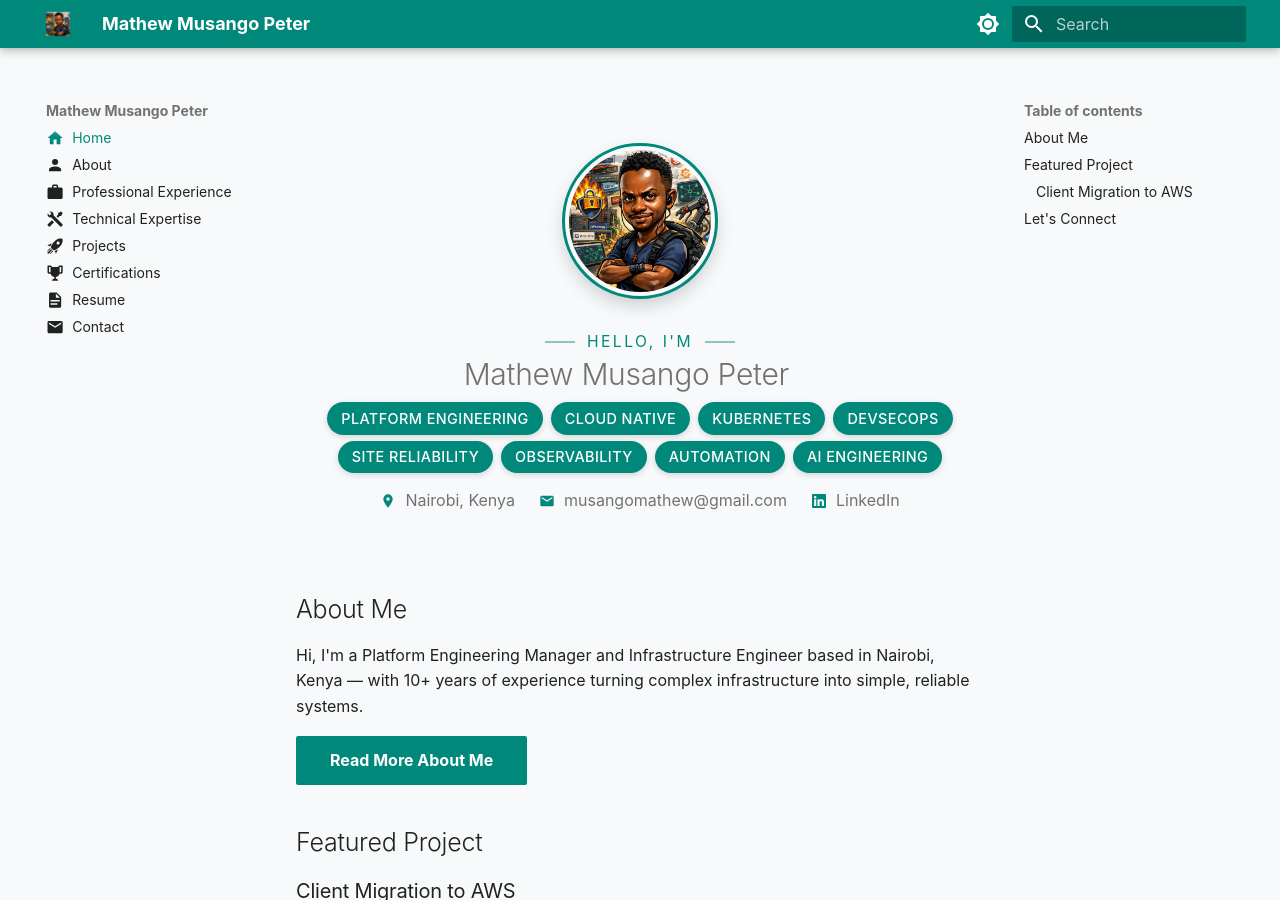
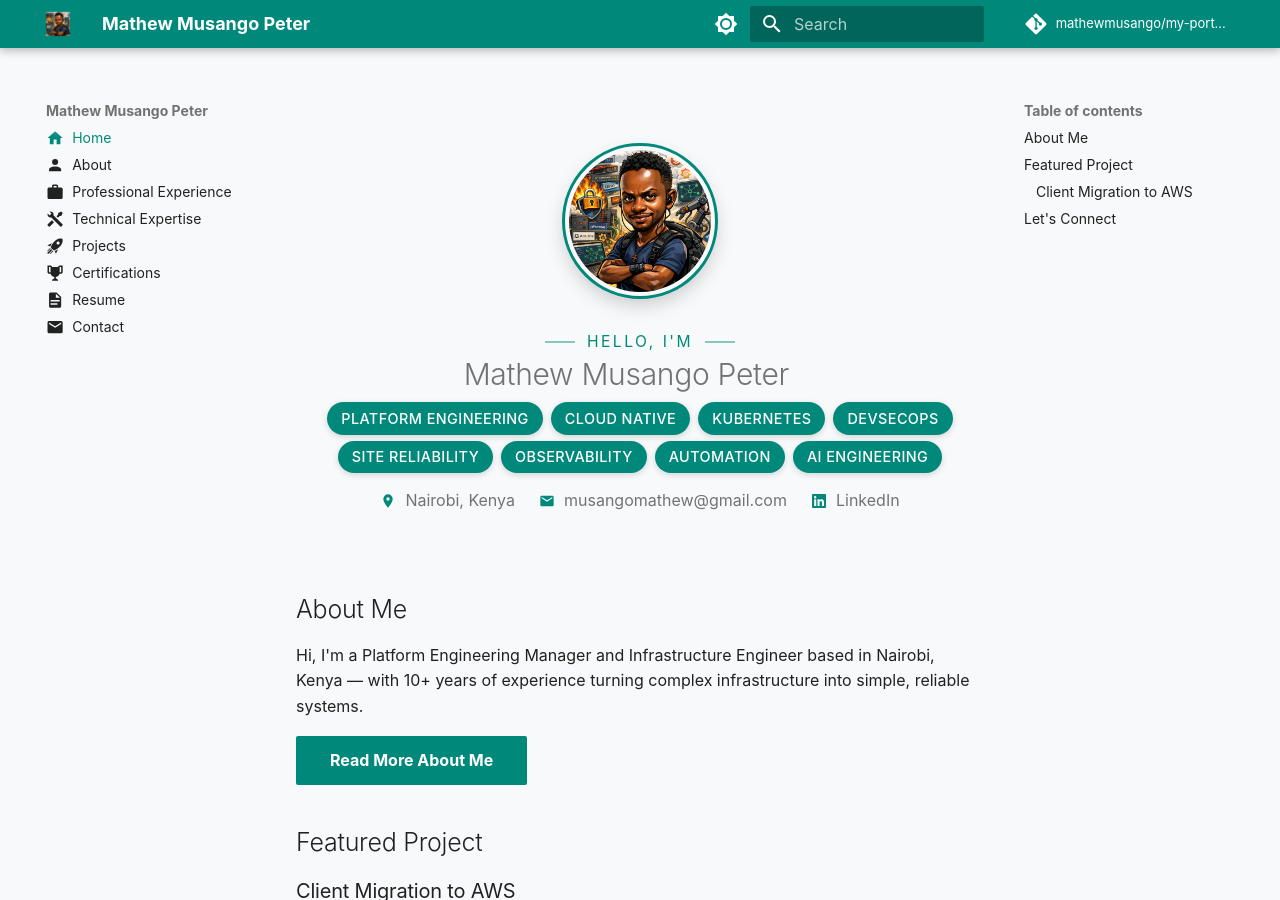
Before and after one commit to mathewmusango/my-portfolio, an MkDocs documentation site: the page built from docs/index.md, in a window 1280 px wide and 900 px high. Built offline with MkDocs 1.6.1 and Material for MkDocs 9.7.7, drawn with Linux system fonts in a browser that asks for light colours; some web fonts are replaced; comment, search, counter and statistics services are not loaded; some of the changed lines change nothing that is shown.

Commit message:
Update site content

```diff
--- a/mkdocs.yml
+++ b/mkdocs.yml
@@ -1,6 +1,10 @@
 site_name: Mathew Musango Peter
 site_description: Platform Engineering & Infrastructure Leader | Kubernetes · Cloud · DevSecOps · Observability
-# NOTE: site_url lives in the prod repo's mkdocs-prod.yml (INHERIT) so local dev stays at localhost:8000 root.
+
+# Git repository link (header GitHub button)
+repo_url: https://github.com/mathewmusango/my-portfolio
+repo_name: mathewmusango/my-portfolio
+# NOTE: site_url is injected by the prod deploy workflow at build time so local dev stays at localhost:8000 root.
 
 nav:
   - Home: index.md
```
